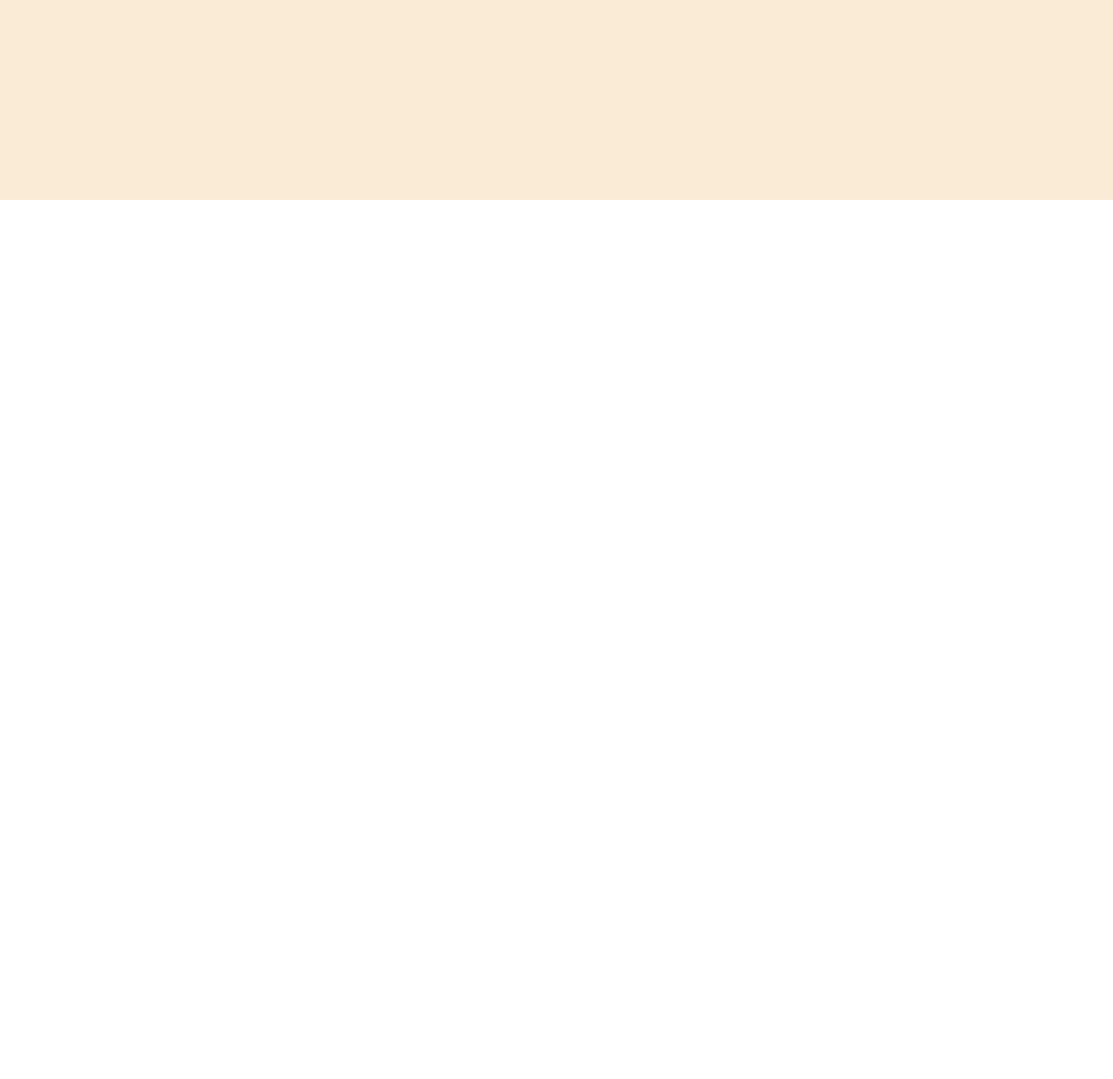
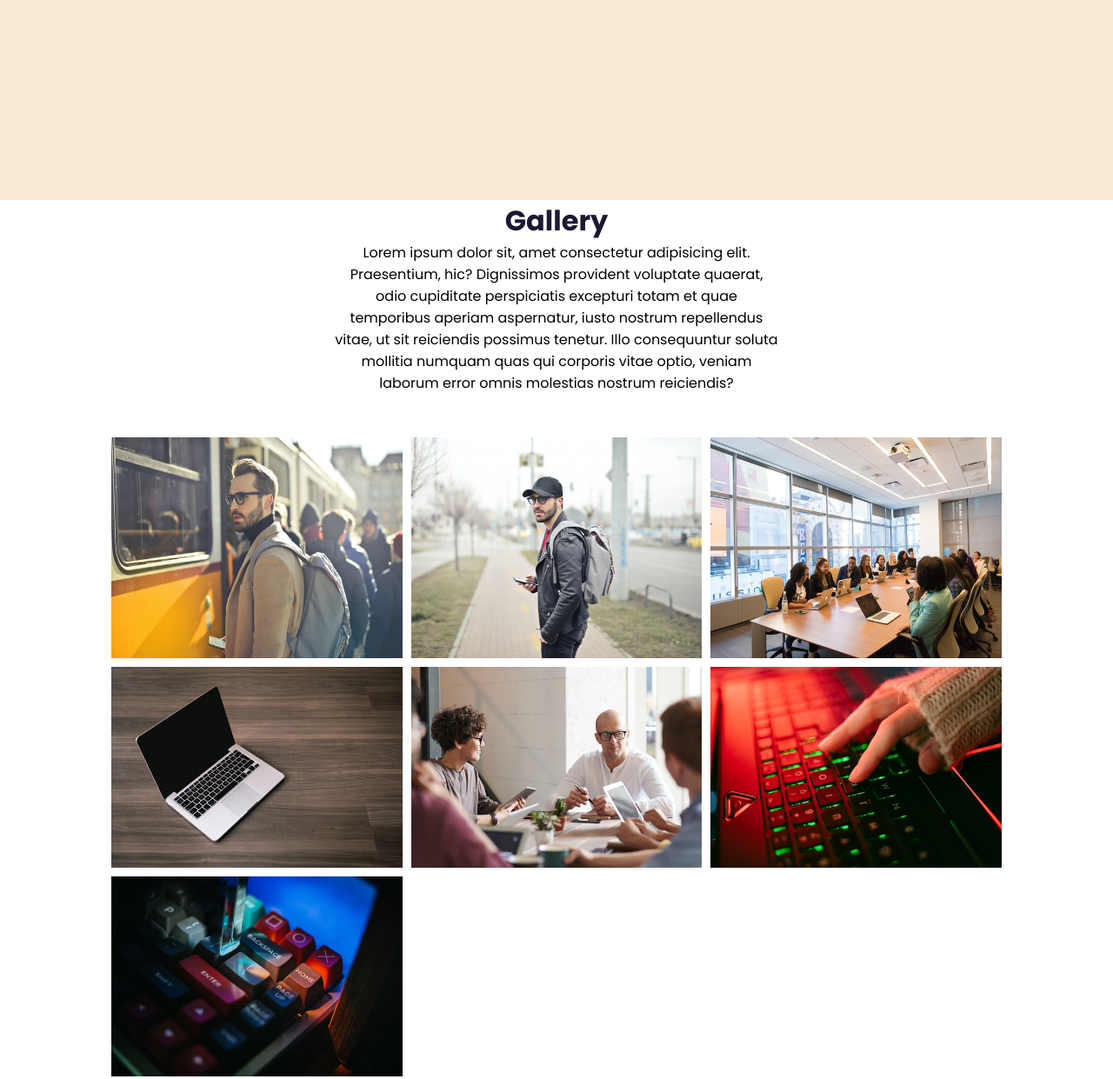
Before and after one commit to Manusiajago/HTML-CSS-JS-Front-End-latihan, a plain HTML site: page index.html in a window 1280 px wide. Shown: the part 1420-2661 px from the top of the page at 87% size. Before the commit the page ends 1650 px from the top, so only its background shows below. Drawn offline with nearby package versions, Linux system fonts and the light colour scheme.

Commit message:
create section gallery & add lightbox

```diff
--- a/index.html
+++ b/index.html
@@ -23,6 +23,9 @@
 
     <!-- Remix Icon -->
     <link href="https://cdn.jsdelivr.net/npm/remixicon@4.5.0/fonts/remixicon.css" rel="stylesheet" />
+
+    <!-- LightBox -->
+    <link rel="stylesheet" href="lightbox2-2.11.3/dist/css/lightbox.css">
 </head>
 
 <body>
@@ -99,6 +102,52 @@
     </div>
     <!-- About Section End -->
 
+    <!-- Gallery -->
+    <div class="gallery">
+        <div class="container">
+            <div class="box-gallery">
+                <div class="box">
+                    <h1>Gallery</h1>
+                    <p>Lorem ipsum dolor sit, amet consectetur adipisicing elit. Praesentium, hic? Dignissimos provident
+                        voluptate quaerat, odio cupiditate perspiciatis excepturi totam et quae temporibus aperiam
+                        aspernatur, iusto nostrum repellendus vitae, ut sit reiciendis possimus tenetur. Illo
+                        consequuntur soluta mollitia numquam quas qui corporis vitae optio, veniam laborum error omnis
+                        molestias nostrum reiciendis?</p>
+                </div>
+                <div class="box">
+                    <a href="image/gallery.jpg" data-lightbox="gallery">
+                        <img src="image/gallery.jpg" alt="">
+                        <div class="bg-image">Lihat gambar</div>
+                    </a>
+                    <a href="image/gallery2.jpg" data-lightbox="gallery">
+                        <img src="image/gallery2.jpg" alt="">
+                        <div class="bg-image">Lihat gambar</div>
+                    </a>
+                    <a href="image/gallery3.jpg" data-lightbox="gallery">
+                        <img src="image/gallery3.jpg" alt="">
+                        <div class="bg-image">Lihat gambar</div>
+                    </a>
+                    <a href="image/gallery4.jpg" data-lightbox="gallery">
+                        <img src="image/gallery4.jpg" alt="">
+                        <div class="bg-image">Lihat gambar</div>
+                    </a>
+                    <a href="image/gallery5.jpg" data-lightbox="gallery">
+                        <img src="image/gallery5.jpg" alt="">
+                        <div class="bg-image">Lihat gambar</div>
+                    </a>
+                    <a href="image/gallery6.jpg" data-lightbox="gallery">
+                        <img src="image/gallery6.jpg" alt="">
+                        <div class="bg-image">Lihat gambar</div>
+                    </a>
+                    <a href="image/gallery7.jpg" data-lightbox="gallery">
+                        <img src="image/gallery7.jpg" alt="">
+                        <div class="bg-image">Lihat gambar</div>
+                    </a>
+                </div>
+            </div>
+        </div>
+    </div>
+    <!-- Gallery end -->
 
 
 
@@ -108,7 +157,10 @@
 
 
 
+    <!-- Lightbox JavaScript -->
+    <script src="lightbox2-2.11.3/dist/js/lightbox-plus-jquery.js"></script>
 
+    <!-- JavaScript -->
     <script src="dist/js/script.js"></script>
 </body>
 
```
Also changed, not shown: dist/css/style.css.
